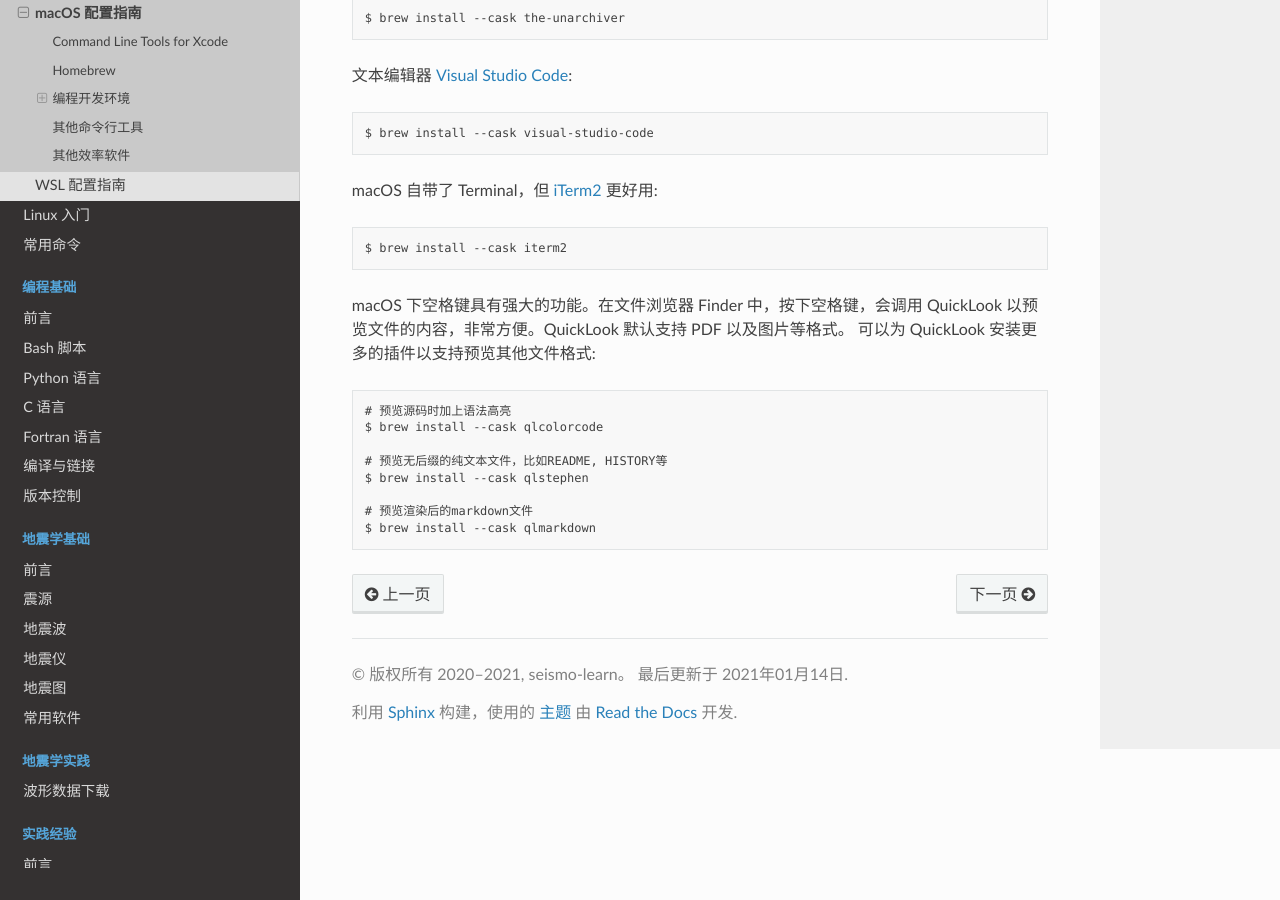
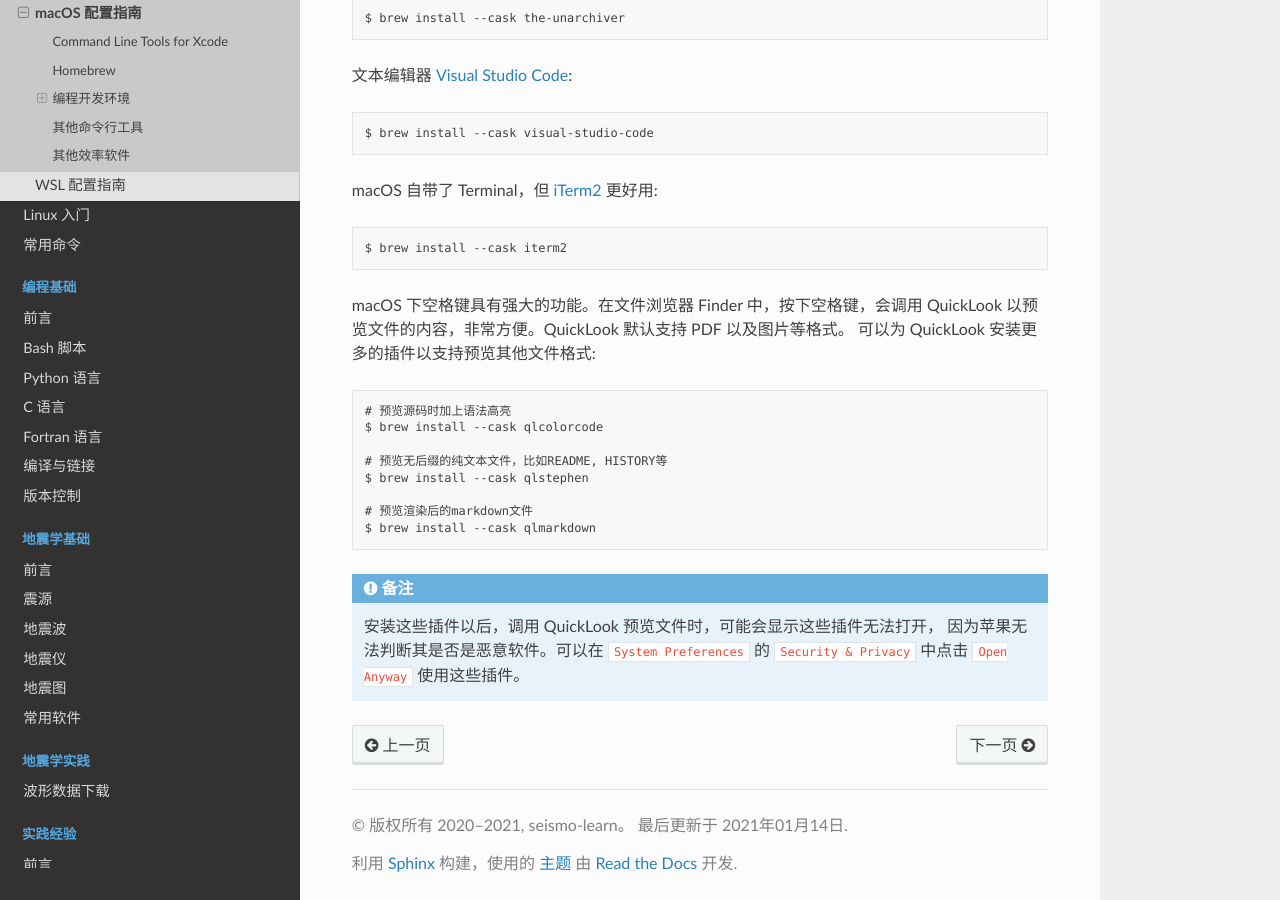
Before and after one commit to seismo-learn/seismology101, a Sphinx documentation site: the page built from source/computer/macos-setup.rst, in a window 1280 px wide and 900 px high, scrolled down 3296 px. Built offline with Sphinx 7.4.7 and the Read the Docs theme 2.0.0, drawn with Linux system fonts in a browser that asks for light colours.

Commit message:
Fix Quicklook plugins

```diff
--- a/source/computer/macos-setup.rst
+++ b/source/computer/macos-setup.rst
@@ -169,3 +169,9 @@ QuickLook 以预览文件的内容，非常方便。QuickLook 默认支持 PDF
 
     # 预览渲染后的markdown文件
     $ brew install --cask qlmarkdown
+
+.. note::
+
+   安装这些插件以后，调用 QuickLook 预览文件时，可能会显示这些插件无法打开，
+   因为苹果无法判断其是否是恶意软件。可以在 ``System Preferences`` 的
+   ``Security & Privacy`` 中点击 ``Open Anyway`` 使用这些插件。
```
